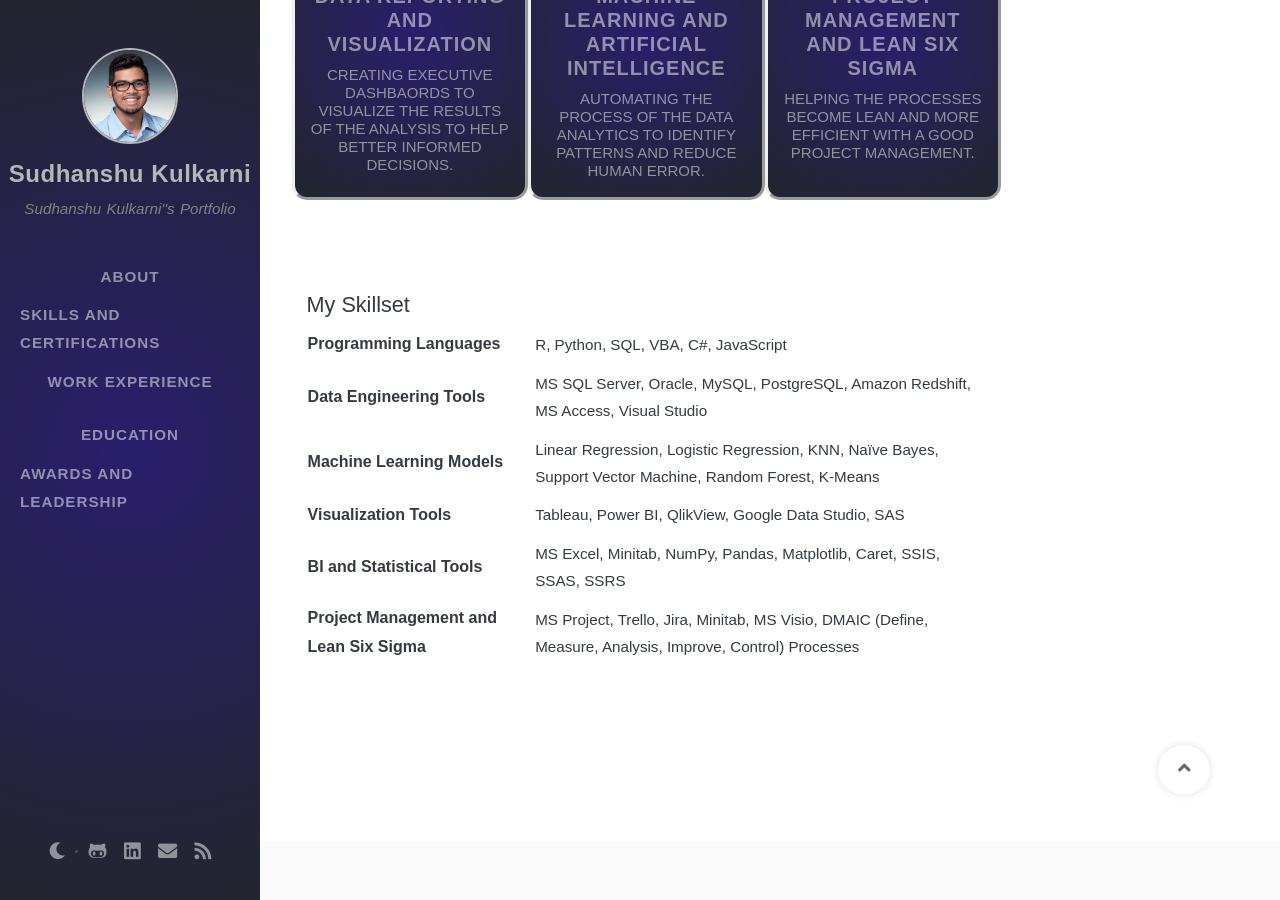
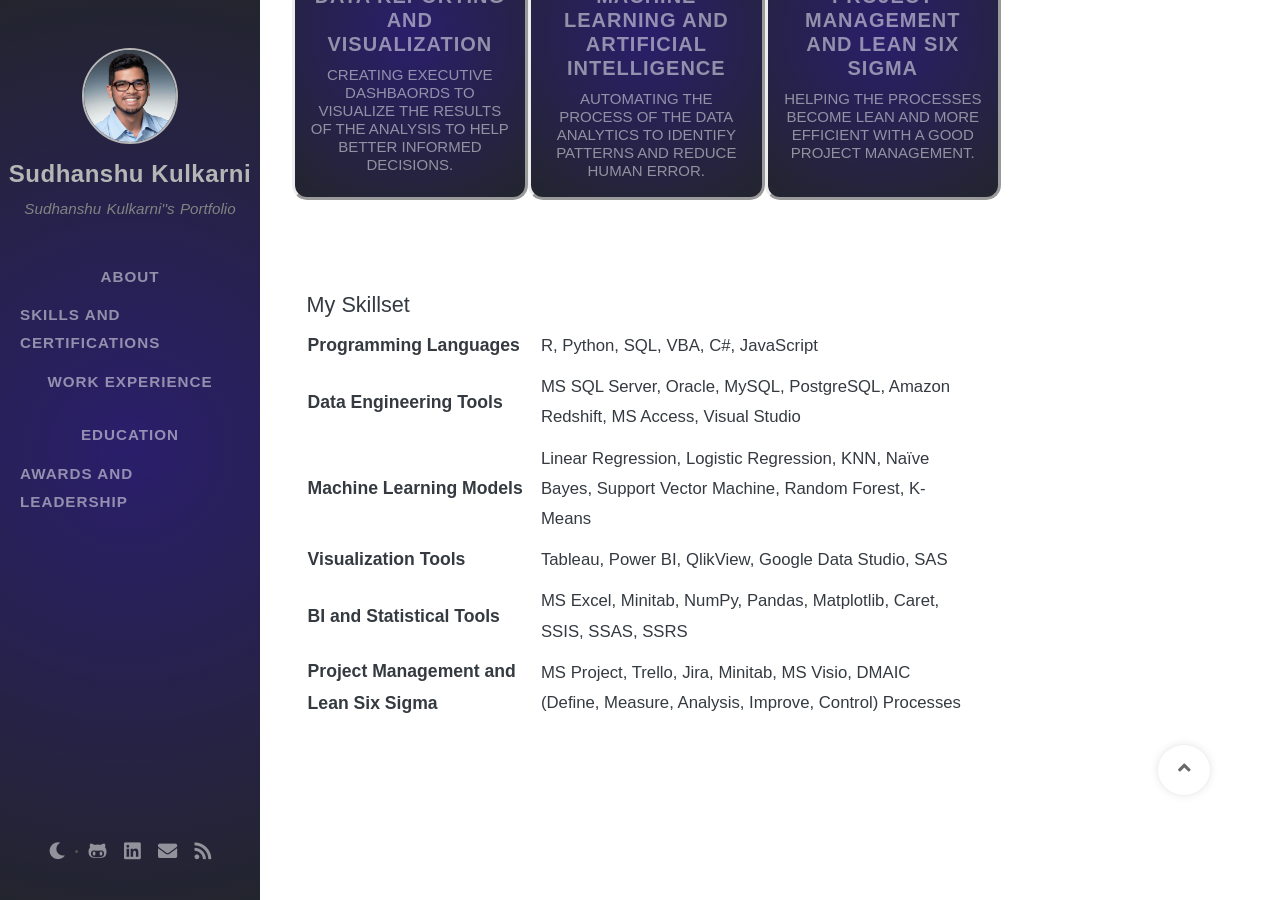
Before and after one commit to skulkarni218/skulkarni218.github.io, a Jekyll site: the page built from tabs/skills_certifications.md, in a window 1280 px wide and 900 px high, scrolled down 636 px. Built offline with Jekyll 4.4.1, drawn with Linux system fonts in a browser that asks for light colours; nearby versions of some CDN libraries; some web fonts are replaced; comment, search, counter and statistics services are not loaded.

Commit message:
Update skills_certifications.md

```diff
--- a/tabs/skills_certifications.md
+++ b/tabs/skills_certifications.md
@@ -158,7 +158,7 @@
 <div>
 <h2>My Skillset</h2>
 </div>
-<table>
+<table style="font-size: 1.1rem;">
 	<tr>
 		<th scope="row"><strong>Programming Languages</strong></th>
 		<td>R, Python, SQL, VBA, C#, JavaScript</td>
```
